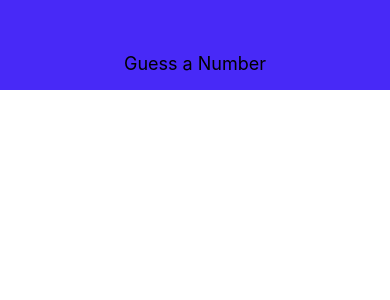
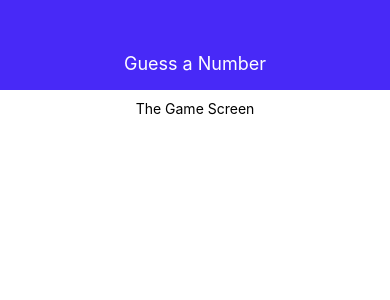
Before and after one commit to Belchenkov/rn-guess-number, a React Native app: screen / in a window 390 px wide. Shown: the top 300 px of the page. Built offline with nearby package versions, Linux system fonts and the light colour scheme.

Commit message:
Adding a Screen Component

```diff
--- a/App.js
+++ b/App.js
@@ -2,11 +2,13 @@
 import { StyleSheet, View } from 'react-native';
 
 import Header from "./components/Header";
+import StartGameScreen from "./screens/StartGameScreen";
 
 export default function App() {
   return (
     <View style={styles.screen}>
       <Header title="Guess a Number" />
+      <StartGameScreen />
     </View>
   );
 }
--- a/components/Header.js
+++ b/components/Header.js
@@ -19,7 +19,7 @@
         justifyContent: 'center'
     },
     headerTitle: {
-        color: 'black',
+        color: 'white',
         fontSize: 18
     }
 });
--- /dev/null
+++ b/screens/StartGameScreen.js
@@ -0,0 +1,20 @@
+import React from 'react';
+import { View, StyleSheet, Text } from "react-native";
+
+const StartGameScreen = () => {
+    return (
+        <View style={styles.screen}>
+            <Text>The Game Screen</Text>
+        </View>
+    );
+};
+
+const styles = StyleSheet.create({
+    screen: {
+        flex: 1,
+        padding: 10,
+        alignItems: 'center'
+    }
+});
+
+export default StartGameScreen;
```
